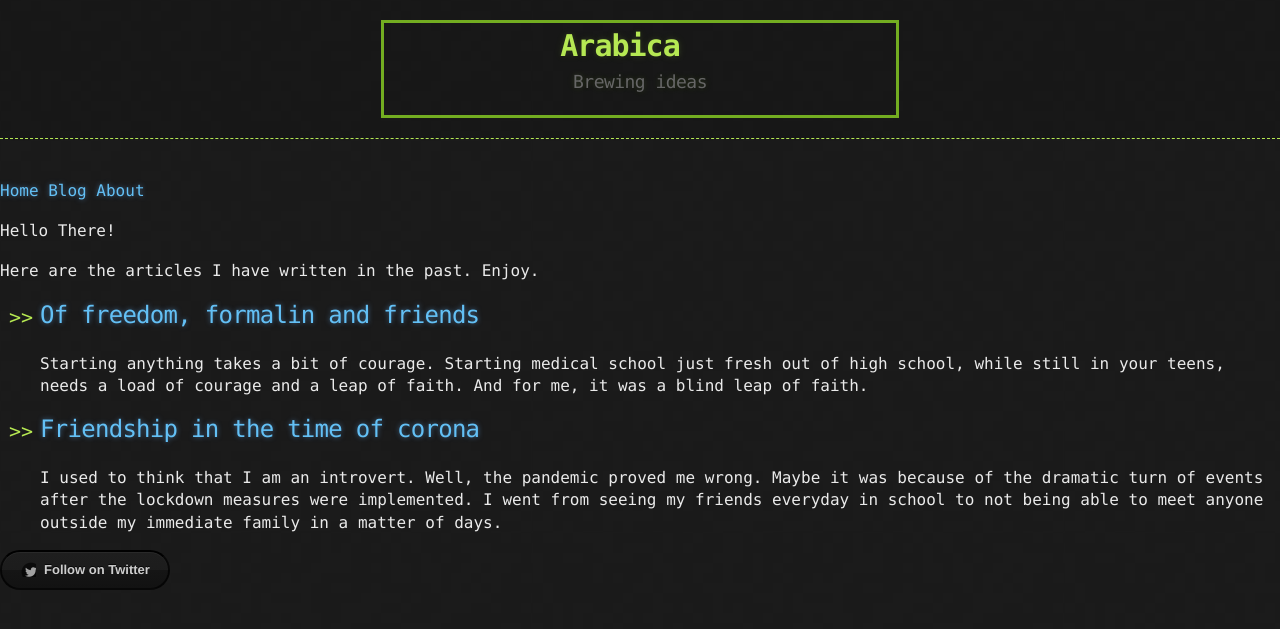
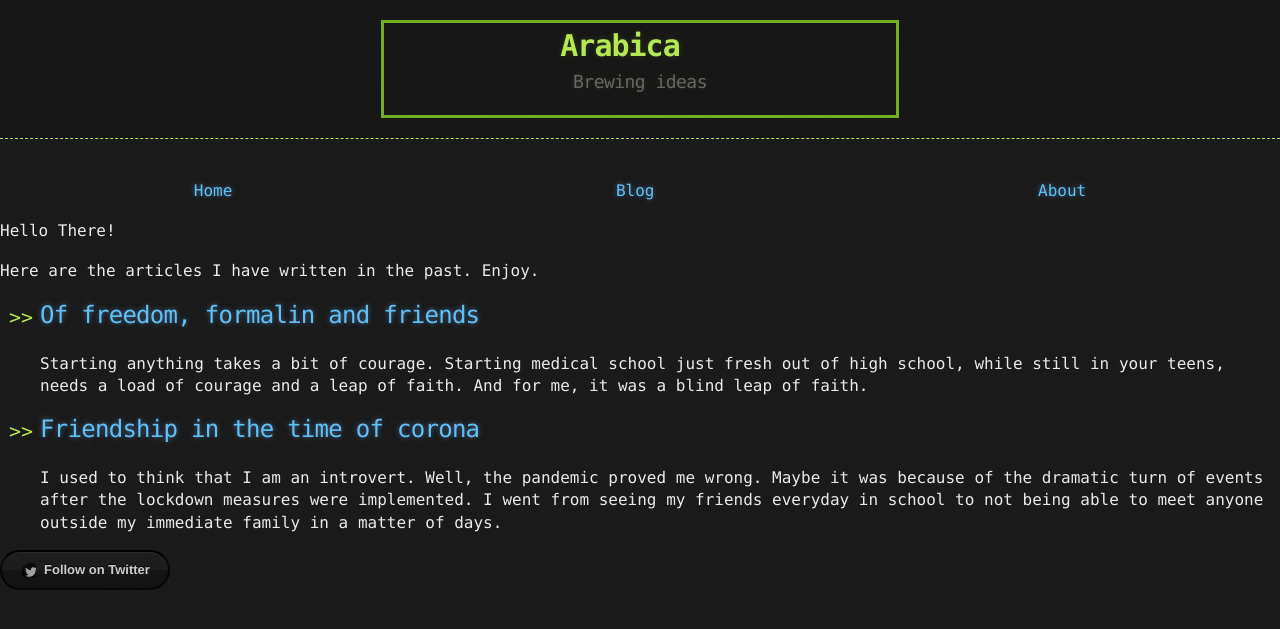
Before and after one commit to habasweiny/habasweiny.github.io, a Jekyll site: the page built from index.html, in a window 1280 px wide. Shown: the top 629 px of the page. Built offline with Jekyll 4.4.1, drawn with Linux system fonts in a browser that asks for light colours.

Commit message:
Update main.scss

```diff
--- a/_sass/main.scss
+++ b/_sass/main.scss
@@ -287,7 +287,7 @@ a:active { text-decoration: none; }
   text-align: center;
 }
 
-nav ul{
+.navi {
   list-style: none;
   margin: 0 2px;
   padding: 0;
```
